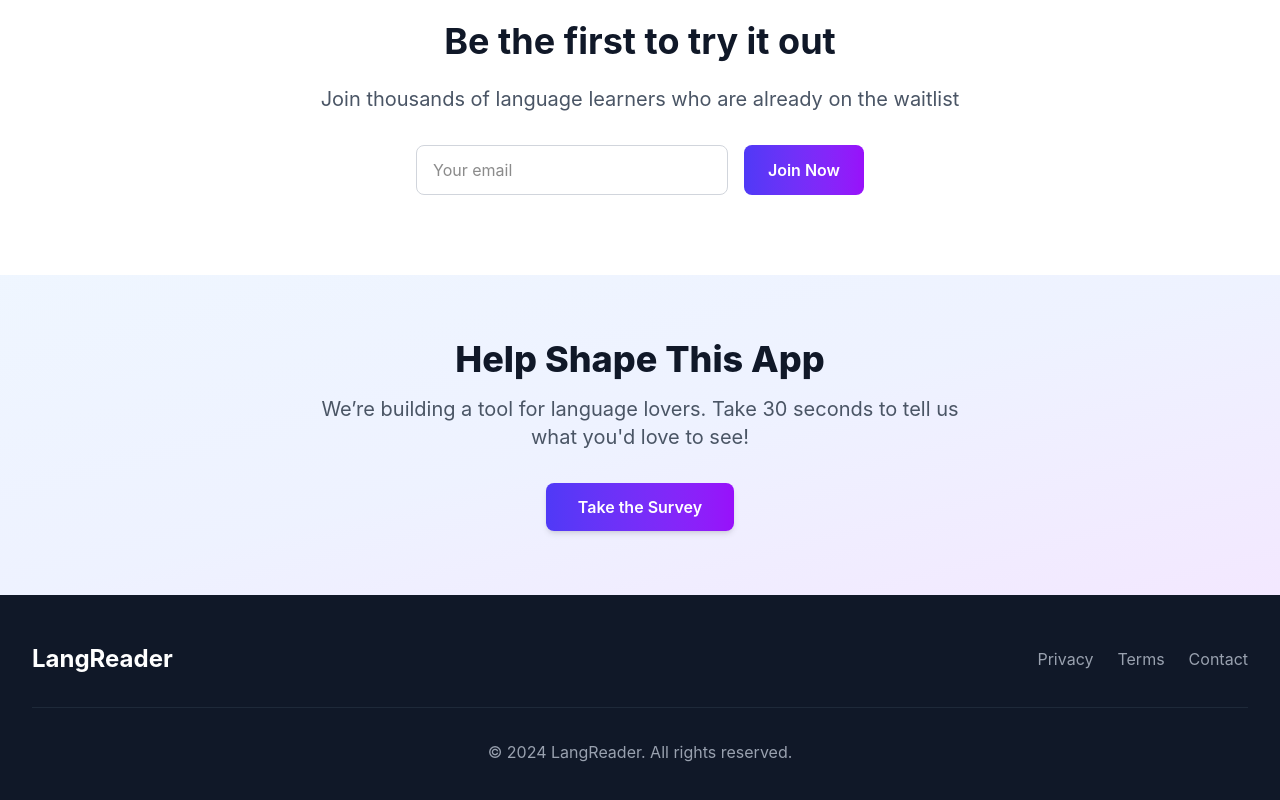
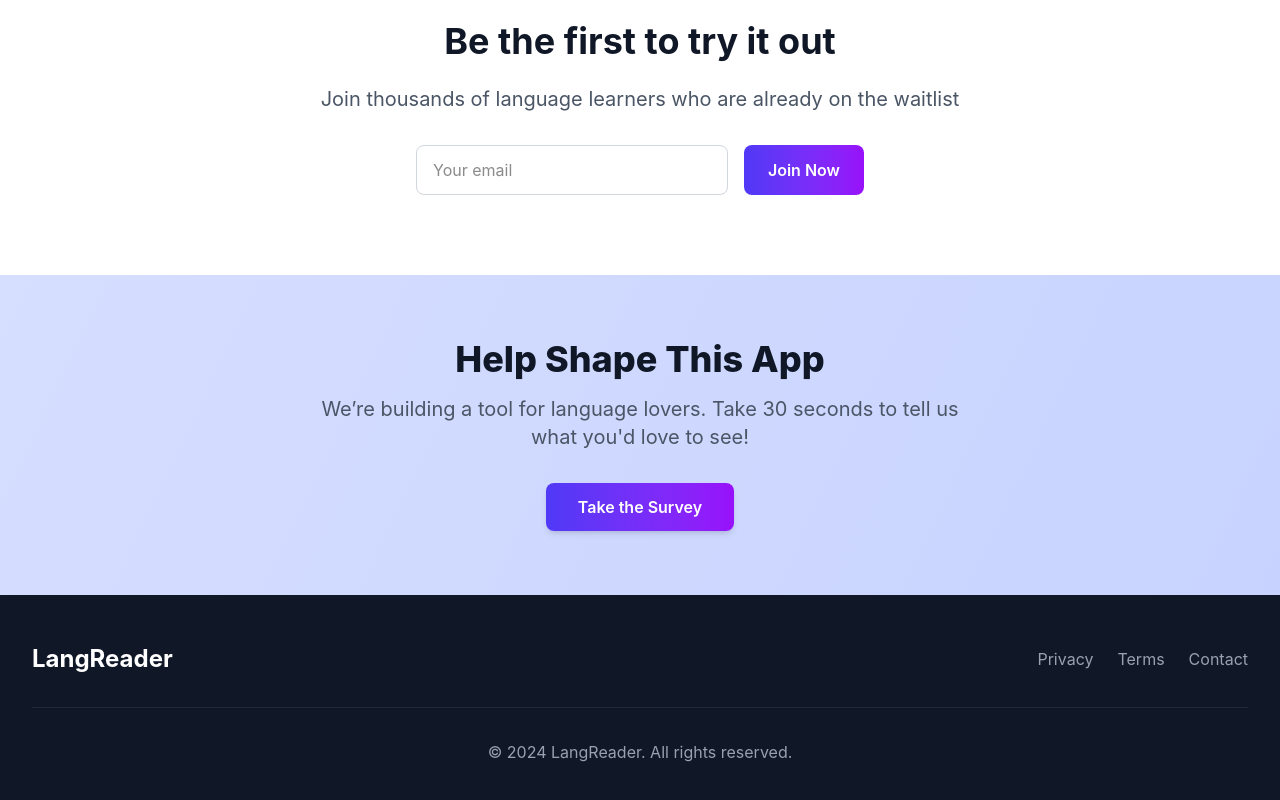
Before and after one commit to FrancoPopp/lexflow, a Next.js app: page /landing in a window 1280 px wide. Shown: the part 1881-2681 px from the top of the page. Built offline with nearby package versions, Linux system fonts and the light colour scheme.

Commit message:
Fix background color

```diff
--- a/src/app/components/landing/landing.tsx
+++ b/src/app/components/landing/landing.tsx
@@ -374,7 +374,7 @@ export function Survey() {
   return (
     <section
       id="survey"
-      className="relative py-16 px-4 sm:px-8 bg-gradient-to-br from-blue-50 via-indigo-50 to-purple-100 overflow-hidden"
+      className="relative py-16 px-4 sm:px-8 overflow-hidden"
     >
       <motion.div
         initial={{ opacity: 0, y: 30 }}
```
